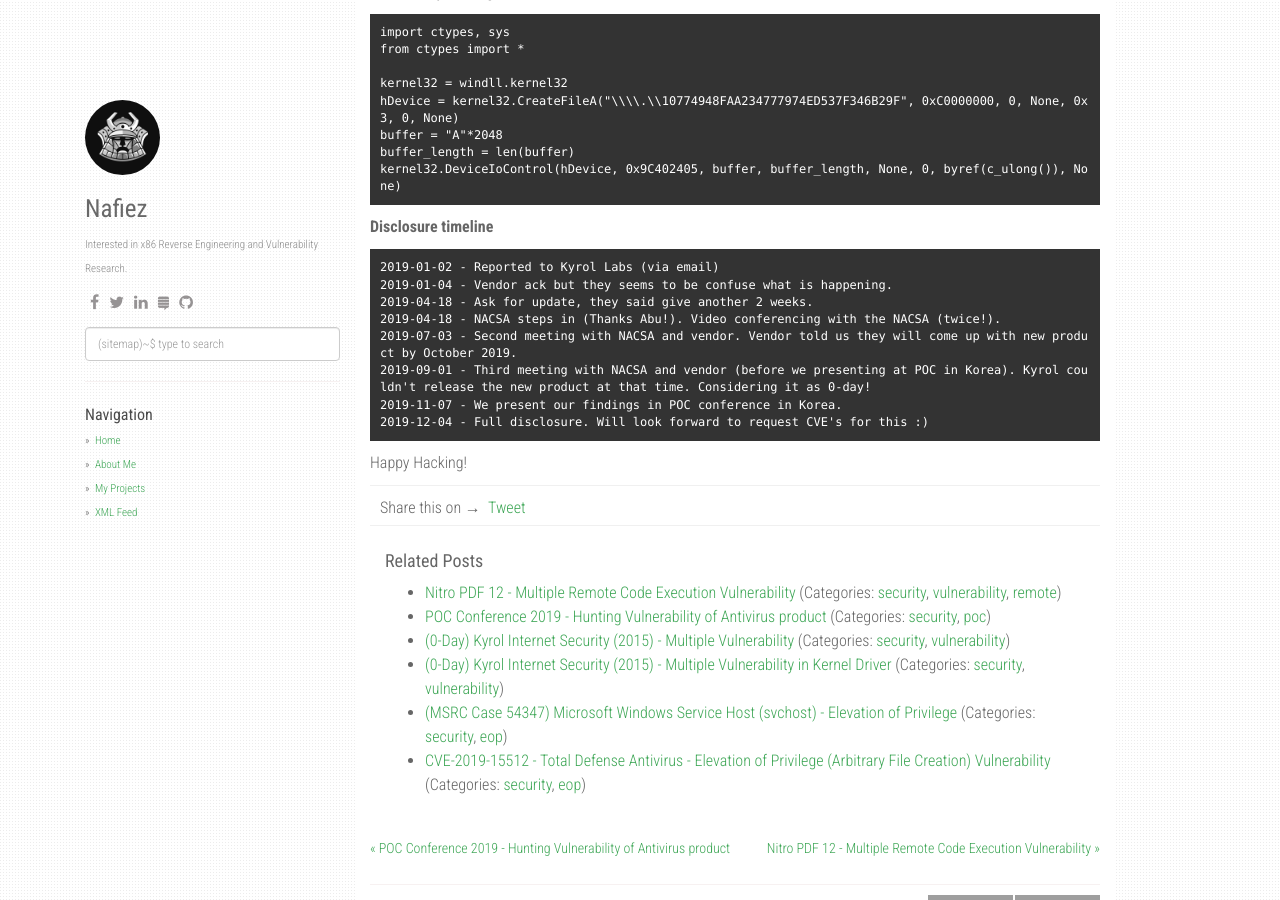
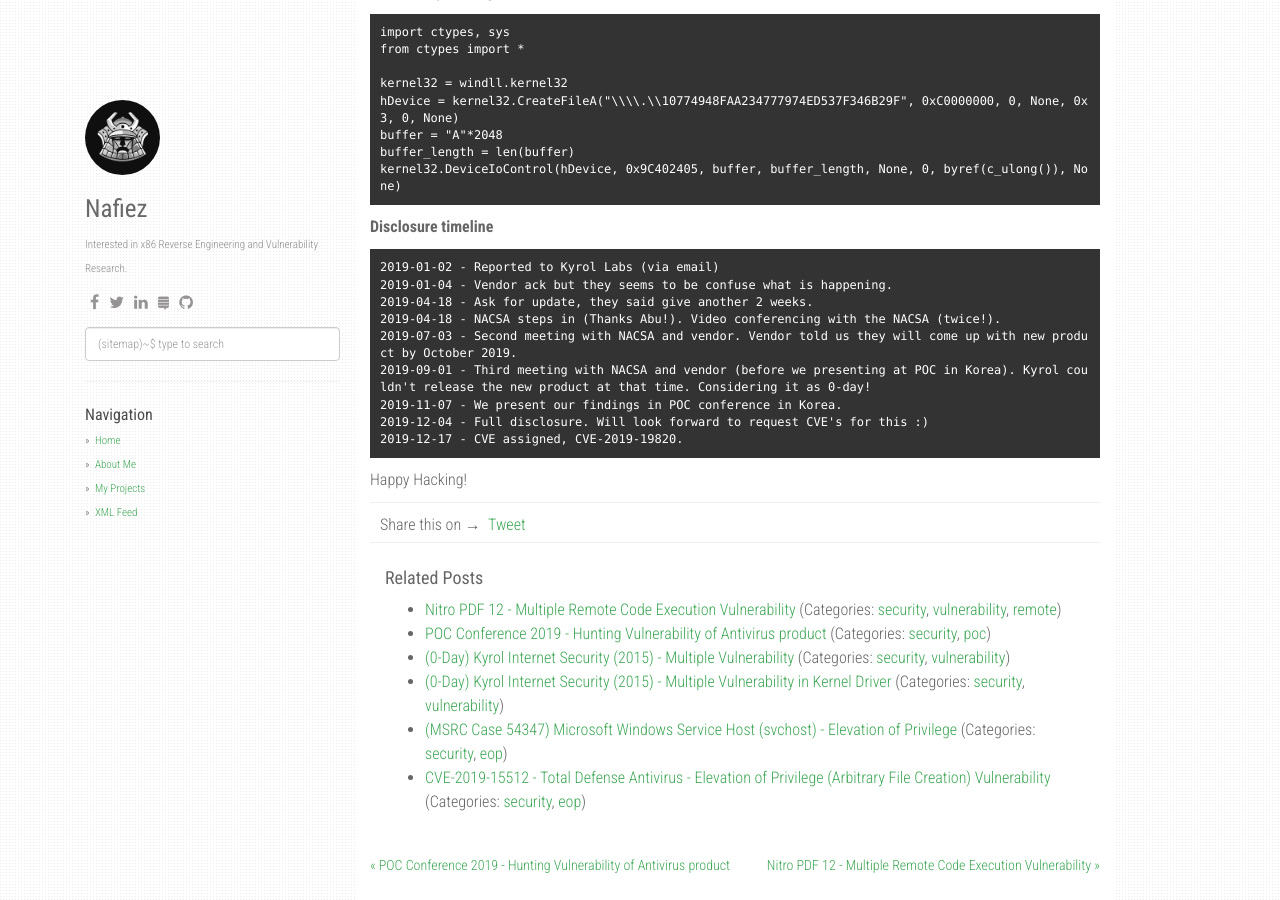
Before and after one commit to FazliMolaJan/nafiez.github.io, a Jekyll site: the page built from _posts/2019-12-04-kyrol-internet-security-invalid-pointer-vulnerability.md, in a window 1280 px wide and 900 px high, scrolled down 4516 px. Built offline with Jekyll 4.4.1, drawn with Linux system fonts in a browser that asks for light colours; nearby versions of some CDN libraries; comment, search, counter and statistics services are not loaded; grey boxes are pictures that could not be loaded.

Commit message:
Update 2019-12-04-kyrol-internet-security-invalid-pointer-vulnerability.md

````diff
--- a/_posts/2019-12-04-kyrol-internet-security-invalid-pointer-vulnerability.md
+++ b/_posts/2019-12-04-kyrol-internet-security-invalid-pointer-vulnerability.md
@@ -240,6 +240,7 @@ kernel32.DeviceIoControl(hDevice, 0x9C402405, buffer, buffer_length, None, 0, by
 2019-09-01 - Third meeting with NACSA and vendor (before we presenting at POC in Korea). Kyrol couldn't release the new product at that time. Considering it as 0-day!
 2019-11-07 - We present our findings in POC conference in Korea.
 2019-12-04 - Full disclosure. Will look forward to request CVE's for this :)
+2019-12-17 - CVE assigned, CVE-2019-19820.
 ```
 
 Happy Hacking!
````
